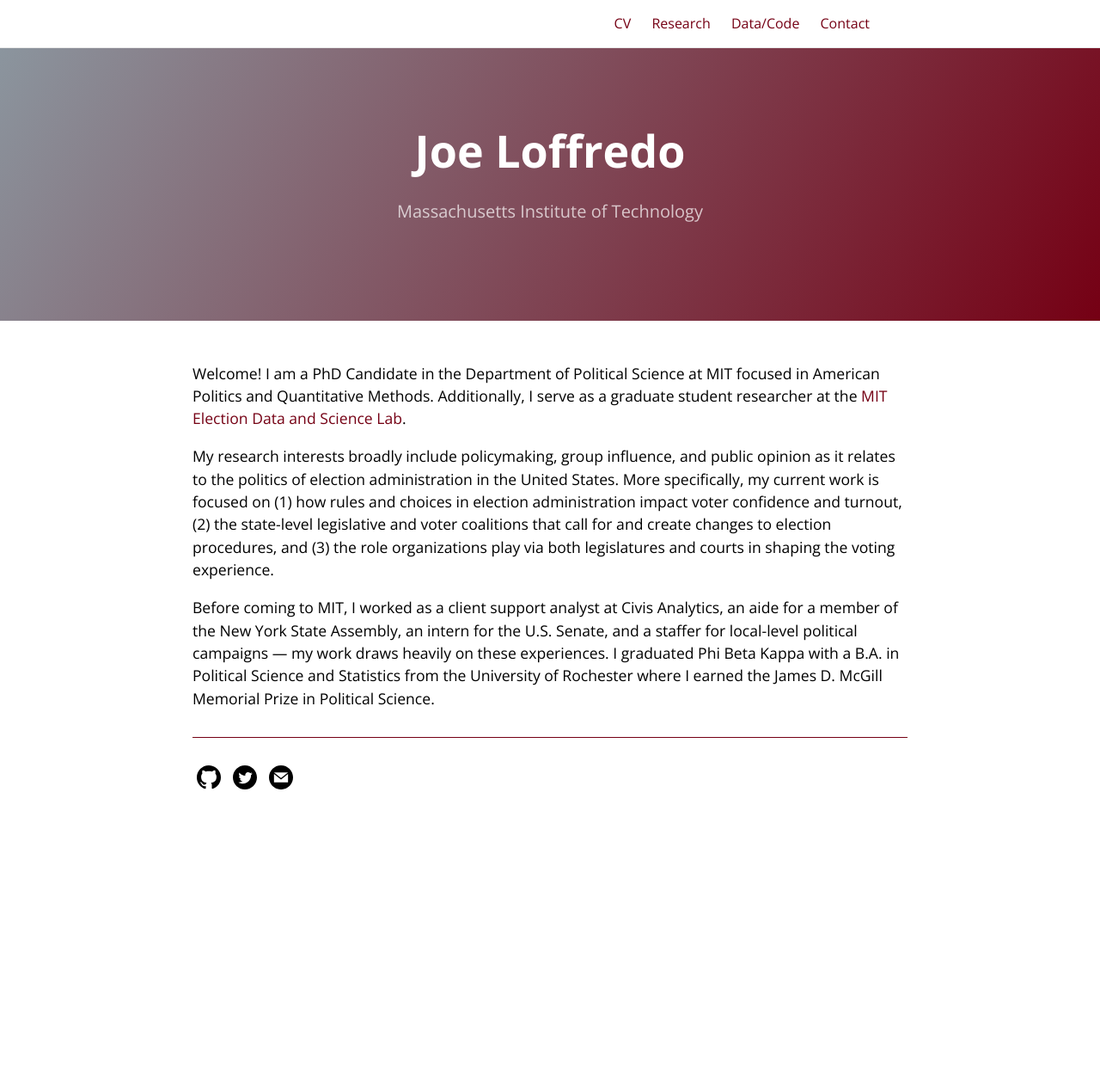
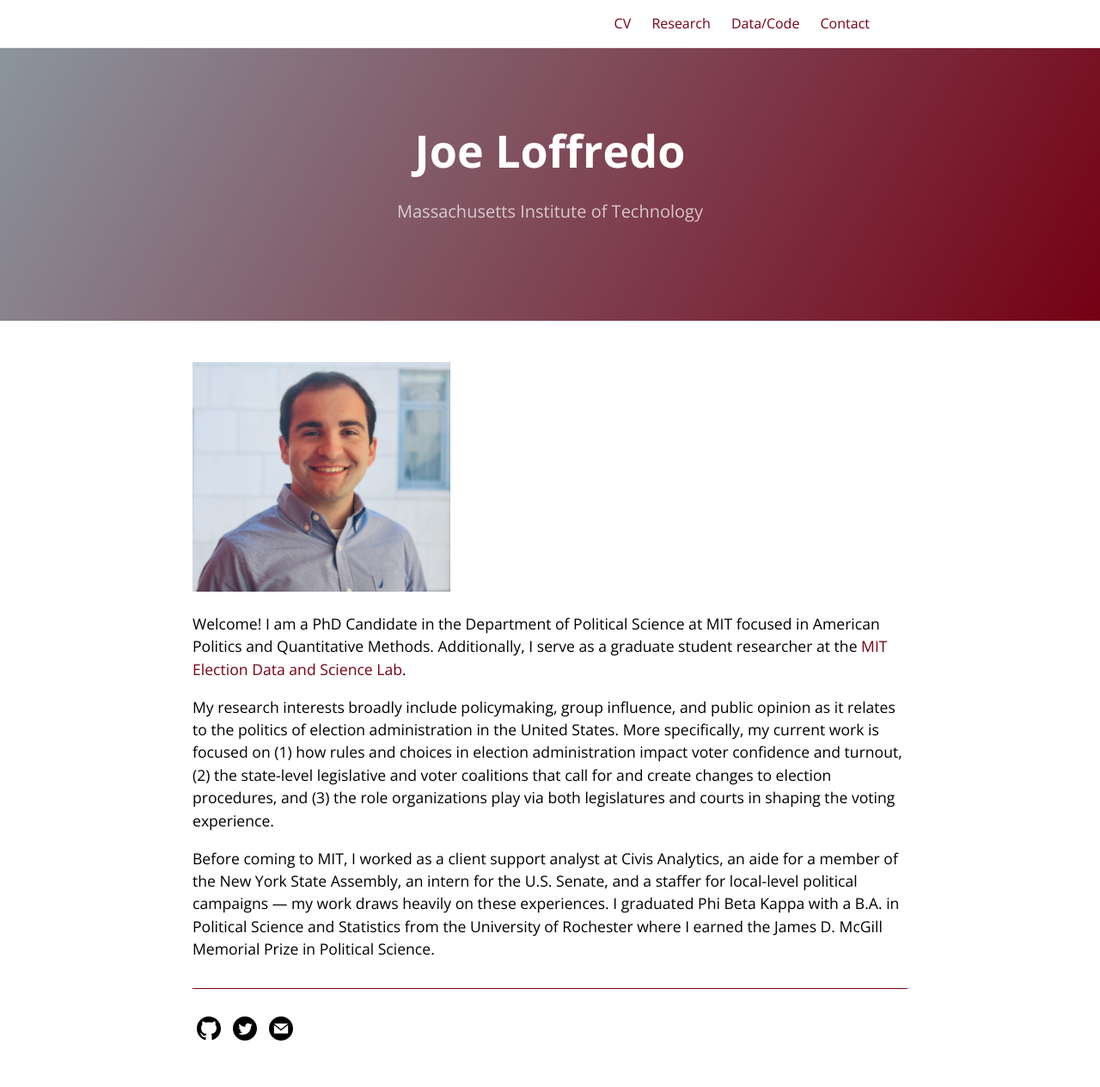
Before and after one commit to jloffredo2/jloffredo2.github.io, a Jekyll site: the page built from index.md, in a window 1280 px wide. Shown: the whole page at 86% size. Built offline with Jekyll 4.4.1, drawn with Linux system fonts in a browser that asks for light colours; before the commit the page ends 972 px from its top, so only the background shows below that.

Commit message:
try adding pic to main pg

```diff
--- a/index.md
+++ b/index.md
@@ -2,6 +2,11 @@
 # This is the bio that can be found on my home page.
 layout: home
 ---
+
+<div class="img">
+  <img width="300" style = "margin: 0;" src="Joseph loffredo.JPG" id = "profile">
+</div>
+
 Welcome! I am a PhD Candidate in the Department of Political Science at MIT focused in American Politics and Quantitative Methods. Additionally, I serve as a graduate student researcher at the [MIT Election Data and Science Lab](https://electionlab.mit.edu).
 
 My research interests broadly include policymaking, group influence, and public opinion as it relates to the politics of election administration in the United States. More specifically, my current work is focused on (1) how rules and choices in election administration impact voter confidence and turnout, (2) the state-level legislative and voter coalitions that call for and create changes to election procedures, and (3) the role organizations play via both legislatures and courts in shaping the voting experience.
```
